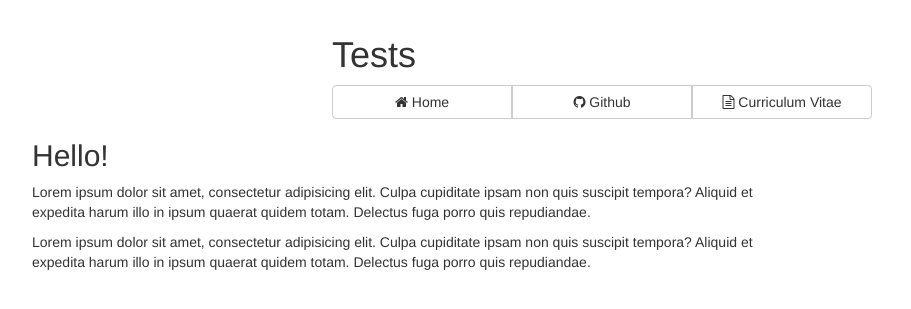
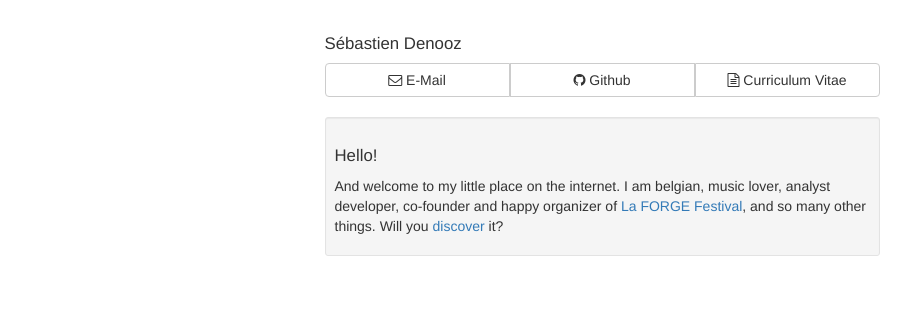
Before and after one commit to SebastienDenooz/SebastienDenooz.github.io, a Jekyll site: the page built from index.html, in a window 1280 px wide. Shown: the top 309 px of the page, without its empty margins (38-949 px from the left). Built offline with Jekyll 4.4.1, drawn with Linux system fonts in a browser that asks for light colours; nearby versions of some CDN libraries.

Commit message:
Simple webpage for the begining. Wait and see if we have more time for the rest...

```diff
--- a/_includes/header.html
+++ b/_includes/header.html
@@ -1,8 +1,10 @@
-<header class="col-md-6 col-md-offset-3">
-	<h1>Tests</h1>
-	<div class="btn-group btn-group-justified" role="group">
-		<a class="btn btn-default"><i class="fa fa-home"></i>&nbsp;Home</a>
-		<a class="btn btn-default"><i class="fa fa-github"></i>&nbsp;Github</a>
-		<a class="btn btn-default"><i class="fa fa-file-text-o"></i>&nbsp;Curriculum Vitae</a>
-	</div>
-</header>
+<div class="row">
+	<header class="col-md-6 col-md-offset-3">
+		<h1>Sébastien Denooz</h1>
+		<div class="btn-group btn-group-justified" role="group">
+			<a href="mailto:sebastien.denooz@gmail.com" class="btn btn-default"><i class="fa fa-envelope-o"></i>&nbsp;E-Mail</a>
+			<a href="https://github.com/SebastienDenooz" class="btn btn-default"><i class="fa fa-github"></i>&nbsp;Github</a>
+			<a href="https://raw.githubusercontent.com/SebastienDenooz/SebastienDenooz.github.io/master/curriculum_vitae.pdf" class="btn btn-default"><i class="fa fa-file-text-o"></i>&nbsp;Curriculum Vitae</a>
+		</div>
+	</header>
+</div>
--- a/css/main.sass
+++ b/css/main.sass
@@ -5,3 +5,6 @@
 
 body
   padding-top: 15px
+
+  h1
+    font-size: 1.2em
--- a/index.html
+++ b/index.html
@@ -2,12 +2,13 @@
 layout: default
 ---
 <div class="row">
-    <div class="col-md-8">
-        <h2>Hello!</h2>
-        <p>Lorem ipsum dolor sit amet, consectetur adipisicing elit. Culpa cupiditate ipsam non quis suscipit tempora? Aliquid et expedita harum illo in ipsum quaerat quidem totam. Delectus fuga porro quis repudiandae.</p>
-        <p>Lorem ipsum dolor sit amet, consectetur adipisicing elit. Culpa cupiditate ipsam non quis suscipit tempora? Aliquid et expedita harum illo in ipsum quaerat quidem totam. Delectus fuga porro quis repudiandae.</p>
-    </div>
-    <div class="col-md-4">
-
+    <br>
+    <div class="col-md-6 col-md-offset-3">
+        <div class="well well-sm">
+            <h1>Hello!</h1>
+            <p>And welcome to my little place on the internet. I am belgian, music lover, analyst developer, co-founder and happy organizer of
+                <a href="http://www.laforgefestival.be">La FORGE Festival</a>, and so many other things. Will you <a
+                        href="mailto:sebastien.denooz@gmail.com">discover</a> it?
+        </div>
     </div>
 </div>
```
Also changed, not shown: 1 other file.
